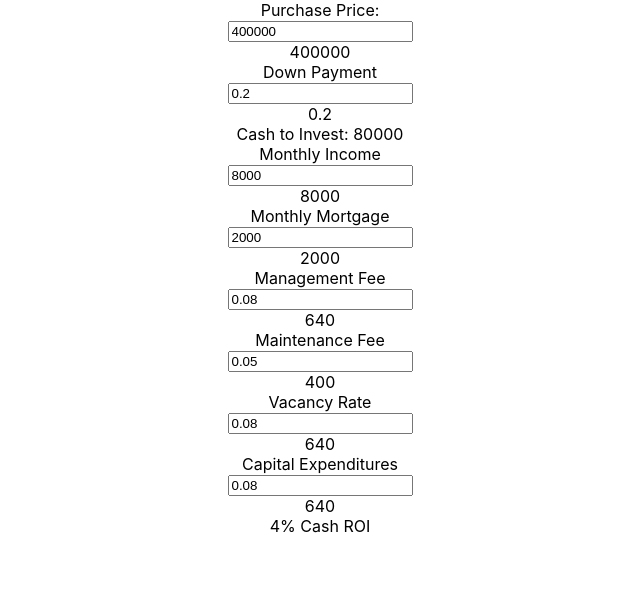
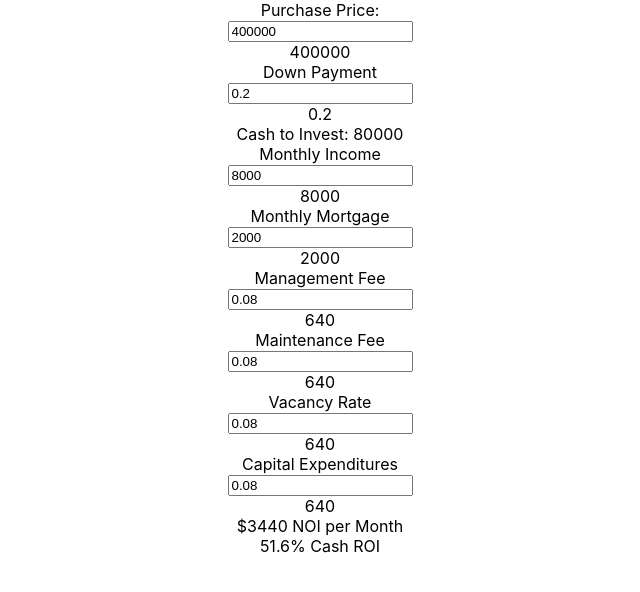
Before and after one commit to zrichardet/Rental-Calc, a React (Create React App) app: page / in a window 1280 px wide. Shown: the top 592 px of the page, without its empty margins (320-960 px from the left). Built offline with nearby package versions, Linux system fonts and the light colour scheme.

Commit message:
Added ROI & NOI Calculations

```diff
--- a/src/RoiCalc.js
+++ b/src/RoiCalc.js
@@ -9,7 +9,7 @@ export class ROICalc extends React.Component {
       monthlyIncome: 8000,
       monthlyMortgage: 2000,
       capitalExpenditures: 0.08,
-      maintenanceFee: 0.05,
+      maintenanceFee: 0.08,
       vacancyRate: 0.08,
       managementFee: 0.08
     };
@@ -22,7 +22,20 @@ export class ROICalc extends React.Component {
       _this.setState(newState);
     };
   }
-
+  sumExpenses() {
+    let totalExpenses =
+      this.state.monthlyMortgage +
+      this.state.monthlyIncome * this.state.vacancyRate +
+      this.state.monthlyIncome * this.state.managementFee +
+      this.state.monthlyIncome * this.state.maintenanceFee +
+      this.state.monthlyIncome * this.state.capitalExpenditures;
+    return totalExpenses;
+  }
+  calculateROI() {
+    let NOI = this.state.monthlyIncome * 12 - this.sumExpenses() * 12;
+    let ROI = (NOI / (this.state.purchasePrice * this.state.downPayment)) * 100;
+    return ROI.toFixed(1);
+  }
   render() {
     return (
       <div>
@@ -86,8 +99,9 @@ export class ROICalc extends React.Component {
         />
         <div>{this.state.capitalExpenditures * this.state.monthlyIncome}</div>
         <div>
-          {this.state.monthlyIncome / this.state.monthlyMortgage}% Cash ROI
+          ${this.state.monthlyIncome - this.sumExpenses()} NOI per Month
         </div>
+        <div>{this.calculateROI()}% Cash ROI</div>
       </div>
     );
   }
```
